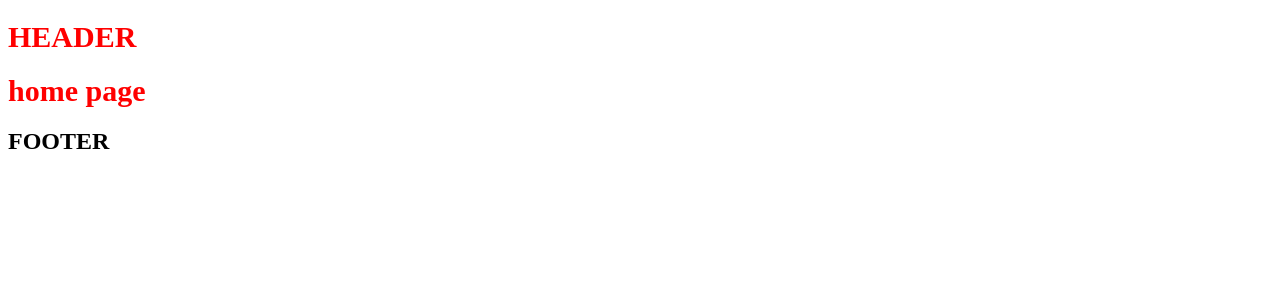
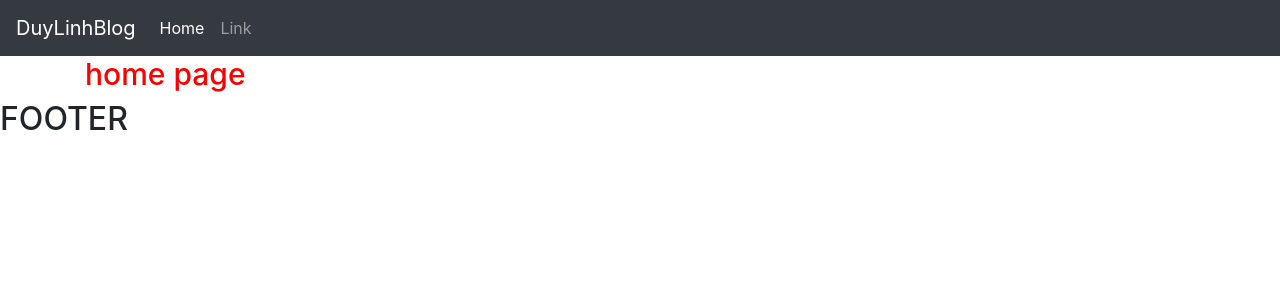
Before and after one commit to duylinh87/Nodejs_MongoDB, a Node server app: page / in a window 1280 px wide. Shown: the top 300 px of the page. Run offline with Node 20, Linux system fonts and the light colour scheme; some libraries are stand-ins or nearby versions.

Commit message:
bulid MCV

```diff
--- a/package.json
+++ b/package.json
@@ -4,7 +4,7 @@
   "description": "",
   "main": "src/index.js",
   "scripts": {
-    "start": "nodemon src/index.js ",
+    "start": "nodemon --inspect src/index.js ",
     "watch" : "node-sass --watch src/resources/scss/app.scss  src/public/css/app.css",
     "test": "echo \"Error: no test specified\" && exit 1"
   },
--- /dev/null
+++ b/src/app/controllers/SiteController copy.js
@@ -0,0 +1,15 @@
+class SiteController {
+  // [GET]/news
+  index(req, res) {
+    res.render("home");
+  }
+
+  // vể sau trang news sẽ chia làm các trang nhỏ
+  // của nó nữa nên ta phải cấu hình trang nhỏ
+  // [GET]/news/:slug cú pháp theo thư viện express mục router
+  search(req, res) {
+    res.render("search");
+  }
+}
+module.exports = new SiteController();
+//xuat doi tuong khoi tao
--- a/src/index.js
+++ b/src/index.js
@@ -4,9 +4,12 @@ const morgan = require("morgan");
 const handlebars = require("express-handlebars");
 const app = express();
 const port = 3000;
+const route = require("./routers");
 
 app.use(express.static(path.join(__dirname, "public")));
 
+app.use(express.urlencoded()); // de su dung req.body
+app.use(express.json());
 //HTTP logger
 app.use(morgan("combined"));
 
@@ -22,14 +25,8 @@ app.set("view engine", "hbs");
 app.set("views", path.join(__dirname, "/resources/views"));
 
 console.log("path", __dirname);
-
-app.get("/", function (req, res) {
-  res.render("home");
-});
-
-app.get("/news", function (req, res) {
-  res.render("news");
-});
+// Routers innit (khoi tao tuyen duong)
+route(app);
 
 app.listen(port, () => {
   console.log(`Example app listening at http://localhost:${port}`);
--- a/src/resources/views/layouts/main.hbs
+++ b/src/resources/views/layouts/main.hbs
@@ -4,6 +4,7 @@
     <meta charset="UTF-8">
     <meta http-equiv="X-UA-Compatible" content="IE=edge">
     <meta name="viewport" content="width=device-width, initial-scale=1.0">
+    <link rel="stylesheet" href="https://maxcdn.bootstrapcdn.com/bootstrap/4.0.0/css/bootstrap.min.css" integrity="sha384-Gn5384xqQ1aoWXA+058RXPxPg6fy4IWvTNh0E263XmFcJlSAwiGgFAW/dAiS6JXm" crossorigin="anonymous">
     <link rel="stylesheet" href="css/app.css">
     <title>Document</title>
 
@@ -21,6 +22,8 @@
              {{>footer}}
         </footer>
     </div>
-
+ <script src="https://code.jquery.com/jquery-3.2.1.slim.min.js" integrity="sha384-KJ3o2DKtIkvYIK3UENzmM7KCkRr/rE9/Qpg6aAZGJwFDMVNA/GpGFF93hXpG5KkN" crossorigin="anonymous"></script>
+<script src="https://cdnjs.cloudflare.com/ajax/libs/popper.js/1.12.9/umd/popper.min.js" integrity="sha384-ApNbgh9B+Y1QKtv3Rn7W3mgPxhU9K/ScQsAP7hUibX39j7fakFPskvXusvfa0b4Q" crossorigin="anonymous"></script>
+<script src="https://maxcdn.bootstrapcdn.com/bootstrap/4.0.0/js/bootstrap.min.js" integrity="sha384-JZR6Spejh4U02d8jOt6vLEHfe/JQGiRRSQQxSfFWpi1MquVdAyjUar5+76PVCmYl" crossorigin="anonymous"></script>
 </body>
 </html>
--- a/src/resources/views/partials/header.hbs
+++ b/src/resources/views/partials/header.hbs
@@ -1 +1,18 @@
-<h1>HEADER</h1>
+<nav class="navbar navbar-expand-lg navbar-dark bg-dark">
+  <a class="navbar-brand" href="#">DuyLinhBlog</a>
+  <button class="navbar-toggler" type="button" data-toggle="collapse" data-target="#navbarSupportedContent" aria-controls="navbarSupportedContent" aria-expanded="false" aria-label="Toggle navigation">
+    <span class="navbar-toggler-icon"></span>
+  </button>
+
+  <div class="collapse navbar-collapse" id="navbarSupportedContent">
+    <ul class="navbar-nav mr-auto">
+      <li class="nav-item active">
+        <a class="nav-link" href="#">Home <span class="sr-only">(current)</span></a>
+      </li>
+      <li class="nav-item">
+        <a class="nav-link" href="#">Link</a>
+      </li>
+    </ul>
+
+  </div>
+</nav>
--- /dev/null
+++ b/src/resources/views/search.hbs
@@ -0,0 +1 @@
+<h1> search </h1>
```
Also changed, not shown: src/app/controllers/NewController.js (added, +15 -0 lines), src/routers/index.js (added, +8 -0 lines), src/routers/news.js (added, +8 -0 lines), src/routers/site.js (added, +8 -0 lines), 1 other file.
